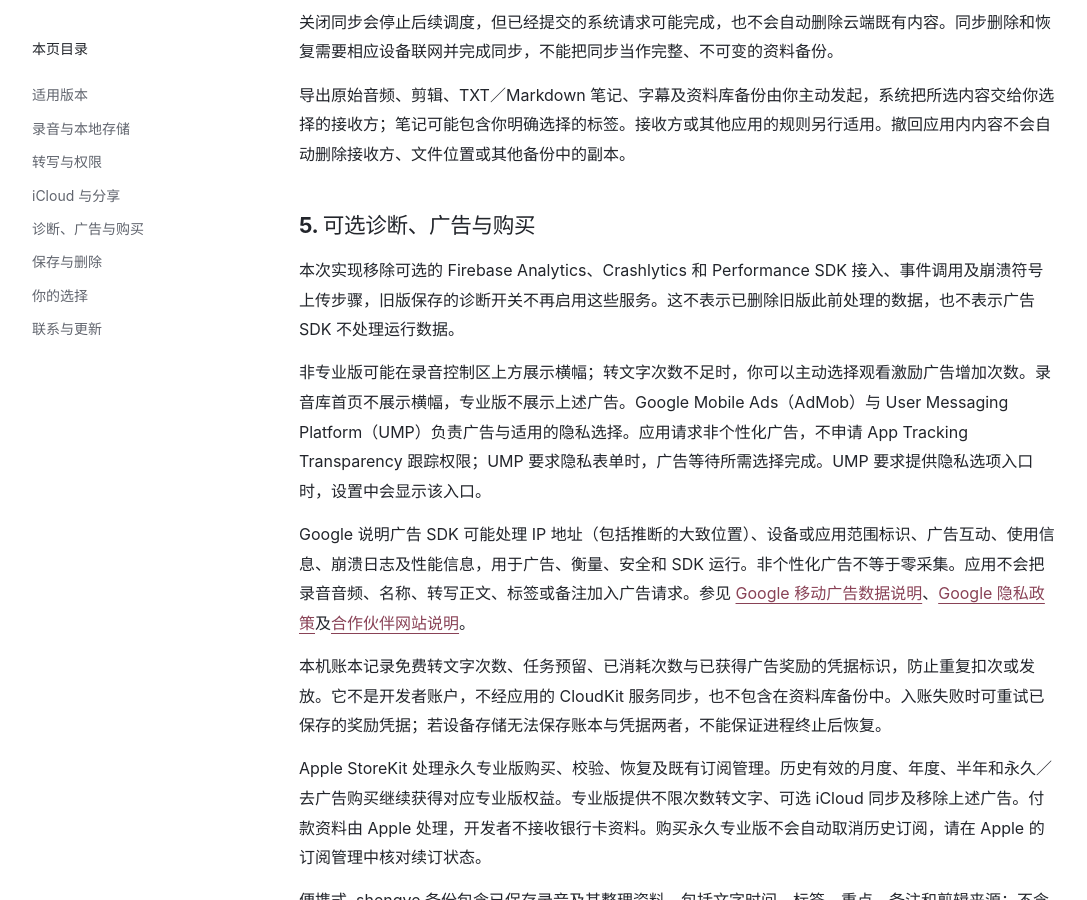
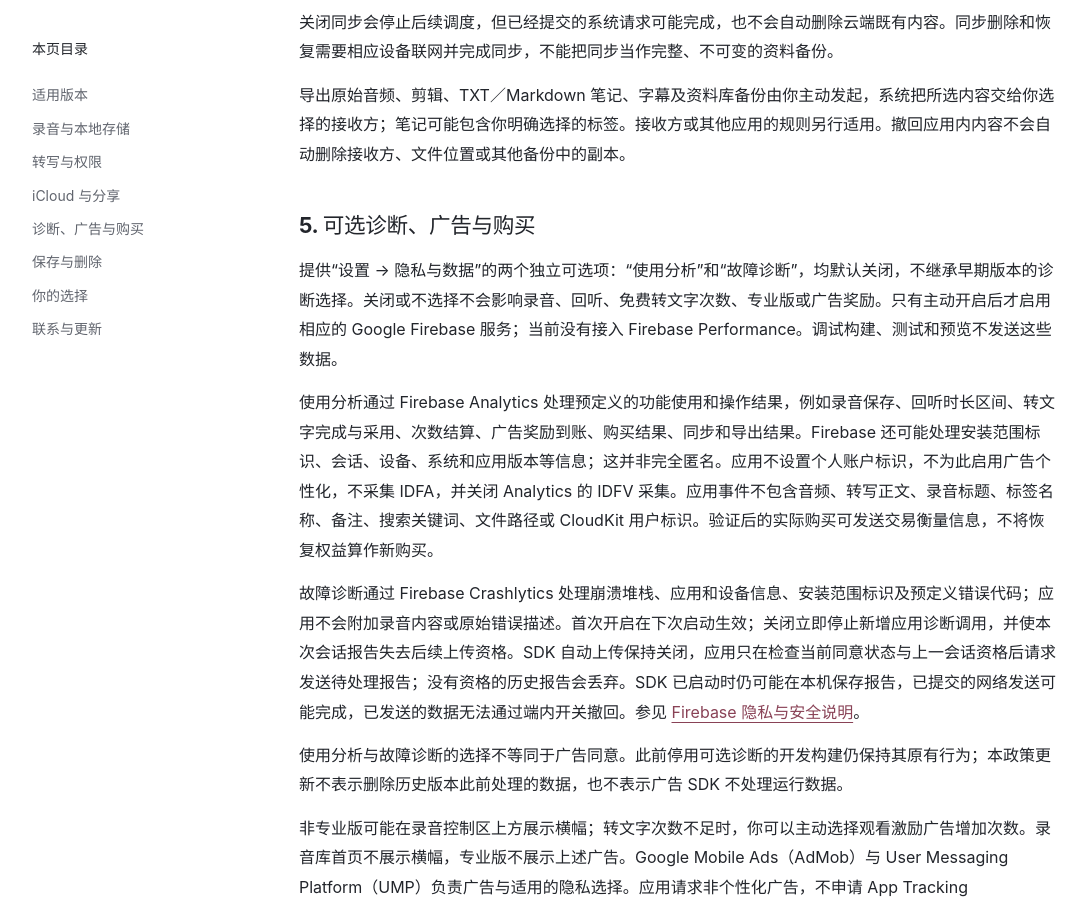
Before and after one commit to Kumamon7074/app.github.io, a Jekyll site: the page built from _policies/shengye-zh.md, in a window 1280 px wide and 900 px high, scrolled down 1656 px. Shown: the whole window, without its empty margins (48-1135 px from the left). Built offline with Jekyll 4.4.1, drawn with Linux system fonts in a browser that asks for light colours.

Commit message:
更新声页独立可选分析与故障诊断隐私政策

```diff
--- a/_policies/shengye-zh.md
+++ b/_policies/shengye-zh.md
@@ -45,7 +45,13 @@
 
 ## 5. 可选诊断、广告与购买 {#services}
 
-本次实现移除可选的 Firebase Analytics、Crashlytics 和 Performance SDK 接入、事件调用及崩溃符号上传步骤，旧版保存的诊断开关不再启用这些服务。这不表示已删除旧版此前处理的数据，也不表示广告 SDK 不处理运行数据。
+提供“设置 → 隐私与数据”的两个独立可选项：“使用分析”和“故障诊断”，均默认关闭，不继承早期版本的诊断选择。关闭或不选择不会影响录音、回听、免费转文字次数、专业版或广告奖励。只有主动开启后才启用相应的 Google Firebase 服务；当前没有接入 Firebase Performance。调试构建、测试和预览不发送这些数据。
+
+使用分析通过 Firebase Analytics 处理预定义的功能使用和操作结果，例如录音保存、回听时长区间、转文字完成与采用、次数结算、广告奖励到账、购买结果、同步和导出结果。Firebase 还可能处理安装范围标识、会话、设备、系统和应用版本等信息；这并非完全匿名。应用不设置个人账户标识，不为此启用广告个性化，不采集 IDFA，并关闭 Analytics 的 IDFV 采集。应用事件不包含音频、转写正文、录音标题、标签名称、备注、搜索关键词、文件路径或 CloudKit 用户标识。验证后的实际购买可发送交易衡量信息，不将恢复权益算作新购买。
+
+故障诊断通过 Firebase Crashlytics 处理崩溃堆栈、应用和设备信息、安装范围标识及预定义错误代码；应用不会附加录音内容或原始错误描述。首次开启在下次启动生效；关闭立即停止新增应用诊断调用，并使本次会话报告失去后续上传资格。SDK 自动上传保持关闭，应用只在检查当前同意状态与上一会话资格后请求发送待处理报告；没有资格的历史报告会丢弃。SDK 已启动时仍可能在本机保存报告，已提交的网络发送可能完成，已发送的数据无法通过端内开关撤回。参见 [Firebase 隐私与安全说明](https://firebase.google.com/support/privacy)。
+
+使用分析与故障诊断的选择不等同于广告同意。此前停用可选诊断的开发构建仍保持其原有行为；本政策更新不表示删除历史版本此前处理的数据，也不表示广告 SDK 不处理运行数据。
 
 非专业版可能在录音控制区上方展示横幅；转文字次数不足时，你可以主动选择观看激励广告增加次数。录音库首页不展示横幅，专业版不展示上述广告。Google Mobile Ads（AdMob）与 User Messaging Platform（UMP）负责广告与适用的隐私选择。应用请求非个性化广告，不申请 App Tracking Transparency 跟踪权限；UMP 要求隐私表单时，广告等待所需选择完成。UMP 要求提供隐私选项入口时，设置中会显示该入口。
 
```
Also changed, not shown: other parts of _policies/shengye-zh.md (+1 -1 lines), _policies/shengye-en.md (+8 -2 lines), docs/privacy-inventory.md (+6 -0 lines), CHANGELOG.md.
